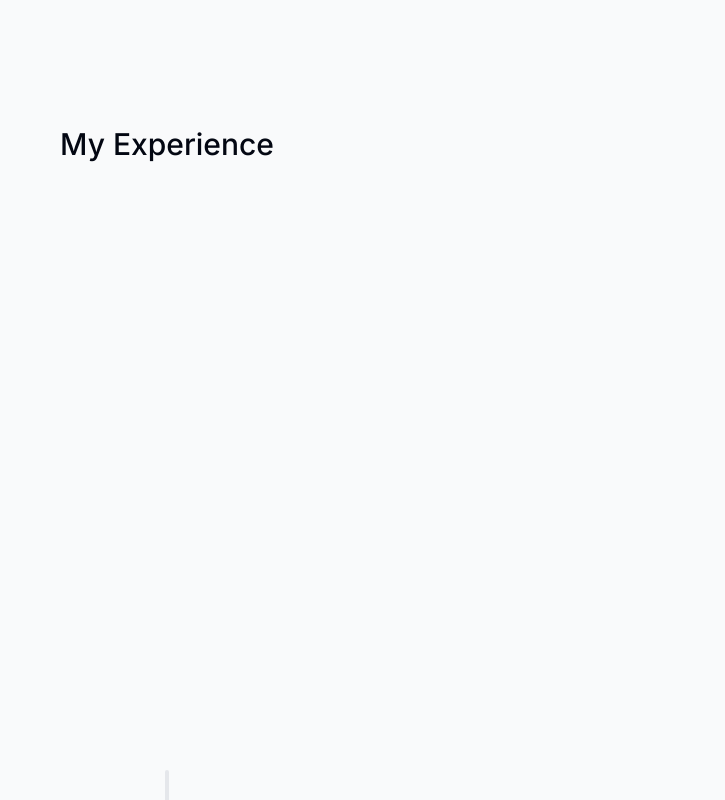
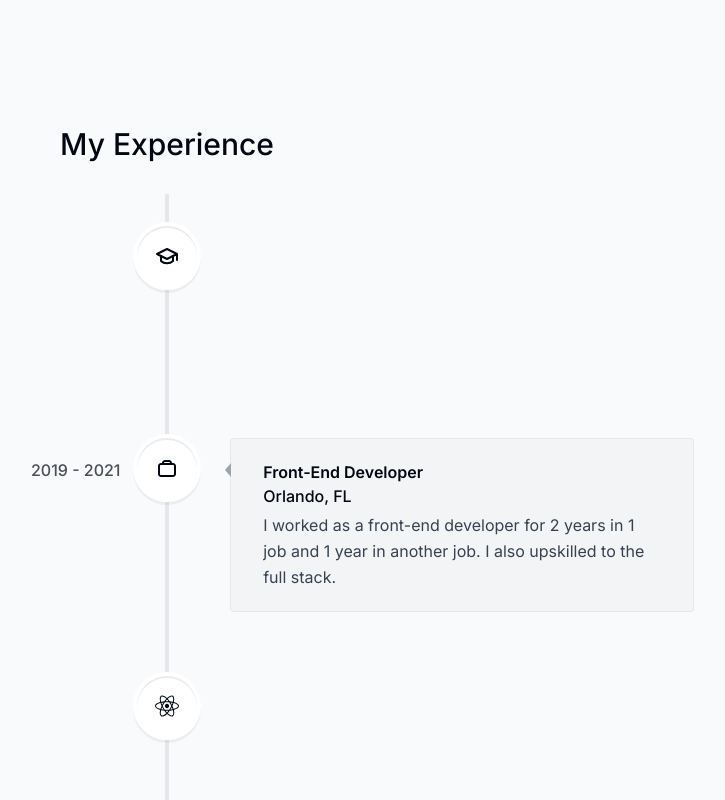
Before and after one commit to namke-dev/portfolio_namke_dev, a Next.js app: page / in a window 1280 px wide. Shown: the part 2740-3540 px from the top of the page, without its empty margins (473-1198 px from the left). Built offline with nearby package versions, Linux system fonts and the light colour scheme.

Commit message:
implement Experience comonent layout and logic

```diff
--- a/components/experience.tsx
+++ b/components/experience.tsx
@@ -1,16 +1,55 @@
 "use client";
+
 import React from "react";
 import { motion } from "framer-motion";
 import SectionHeading from "./section-heading";
 import { useSectionInView } from "@/lib/hooks";
+import {
+  VerticalTimeline,
+  VerticalTimelineElement,
+} from "react-vertical-timeline-component";
+import "react-vertical-timeline-component/style.min.css";
+import { experiencesData } from "@/lib/data";
 
 export default function Experience() {
   const { ref } = useSectionInView("Experience");
 
   return (
-    <motion.section ref={ref} id="experience" className="scroll-mt-32">
+    <motion.section
+      ref={ref}
+      id="experience"
+      className="scroll-mt-28 mb-28 sm:mb-40"
+    >
       <SectionHeading>My Experience</SectionHeading>
-      <div className="h-[30rem]"></div>
+      <VerticalTimeline layout="2-columns" lineColor="">
+        {experiencesData.map((item, index) => (
+          <React.Fragment key={index}>
+            <VerticalTimelineElement
+              contentArrowStyle={{ borderRight: "0.4rem solid #9ca3af" }}
+              icon={item.icon}
+              iconStyle={{
+                background: "white",
+                fontSize: "1.5rem",
+              }}
+              visible={true}
+              contentStyle={{
+                background: "#f3f4f6",
+                boxShadow: "none",
+                border: "1px solid rgba(0, 0, 0, 0.05)",
+                textAlign: "left",
+                padding: "1.3rem 2rem",
+              }}
+              date={item.date}
+            >
+              <h3 className="font-semibold capitalize">{item.title}</h3>
+              <p className="font-normal !mt-0">{item.location}</p>
+              <p className="!font-normal !mt-1 text-gray-700">
+                {item.description}
+              </p>
+            </VerticalTimelineElement>
+          </React.Fragment>
+        ))}
+      </VerticalTimeline>
     </motion.section>
   );
 }
```
